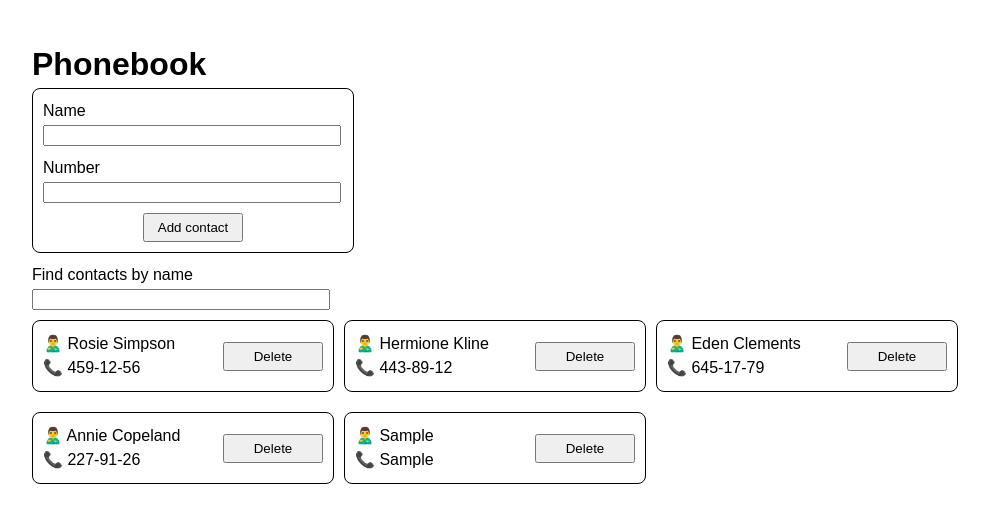
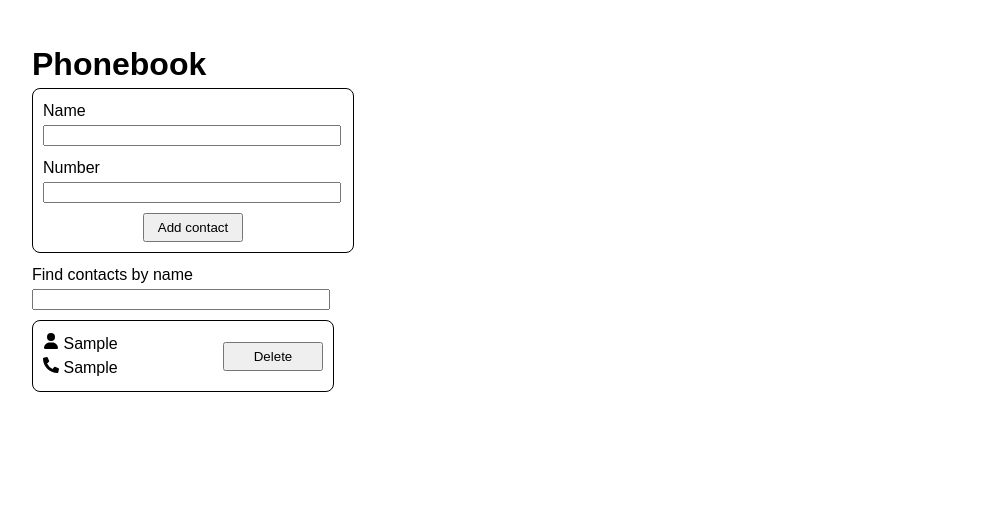
Before and after one commit to fedevychr/goit-react-hw-03, a React (Vite) app: page / in a window 1280 px wide. Both pictures are taken after typing "Sample", "Sample" into the empty fields and a click on the button "Add contact". Shown: the top 522 px of the page, without its empty margins (8-997 px from the left). Built offline with nearby package versions, Linux system fonts and the light colour scheme.

Commit message:
add icons

```diff
--- a/package.json
+++ b/package.json
@@ -14,6 +14,7 @@
     "nanoid": "^5.0.6",
     "react": "^18.2.0",
     "react-dom": "^18.2.0",
+    "react-icons": "^5.0.1",
     "yup": "^1.4.0"
   },
   "devDependencies": {
--- a/src/App.jsx
+++ b/src/App.jsx
@@ -5,16 +5,10 @@ import "./App.css";
 import { useEffect, useState } from "react";
 import { nanoid } from "nanoid";
 
-const initialContacts = [
-  { id: "id-1", name: "Rosie Simpson", number: "459-12-56" },
-  { id: "id-2", name: "Hermione Kline", number: "443-89-12" },
-  { id: "id-3", name: "Eden Clements", number: "645-17-79" },
-  { id: "id-4", name: "Annie Copeland", number: "227-91-26" },
-];
 function App() {
   const [contacts, setContacts] = useState(() => {
     const stringifiedContacts = localStorage.getItem("contacts");
-    if (!stringifiedContacts) return initialContacts;
+    if (!stringifiedContacts) return [];
 
     const parsedContacts = JSON.parse(stringifiedContacts);
     return parsedContacts;
--- a/src/components/Contact/Contact.jsx
+++ b/src/components/Contact/Contact.jsx
@@ -1,9 +1,16 @@
+import { FaPhoneAlt } from "react-icons/fa";
+import { FaUser } from "react-icons/fa6";
+
 const Contact = ({ contact, onDeleteContact }) => {
   return (
     <li>
       <div>
-        <p>🙎‍♂️ {contact.name}</p>
-        <p>📞 {contact.number}</p>
+        <p>
+          <FaUser /> {contact.name}
+        </p>
+        <p>
+          <FaPhoneAlt /> {contact.number}
+        </p>
       </div>
       <div>
         <button type="button" onClick={() => onDeleteContact(contact.id)}>
--- /dev/null
+++ b/src/contacts.json
@@ -0,0 +1,6 @@
+[
+  { "id": "id-1", "name": "Rosie Simpson", "number": "459-12-56" },
+  { "id": "id-2", "name": "Hermione Kline", "number": "443-89-12" },
+  { "id": "id-3", "name": "Eden Clements", "number": "645-17-79" },
+  { "id": "id-4", "name": "Annie Copeland", "number": "227-91-26" }
+]
```
Also changed, not shown: 1 other file (tests, documents, lock files or other folders).
